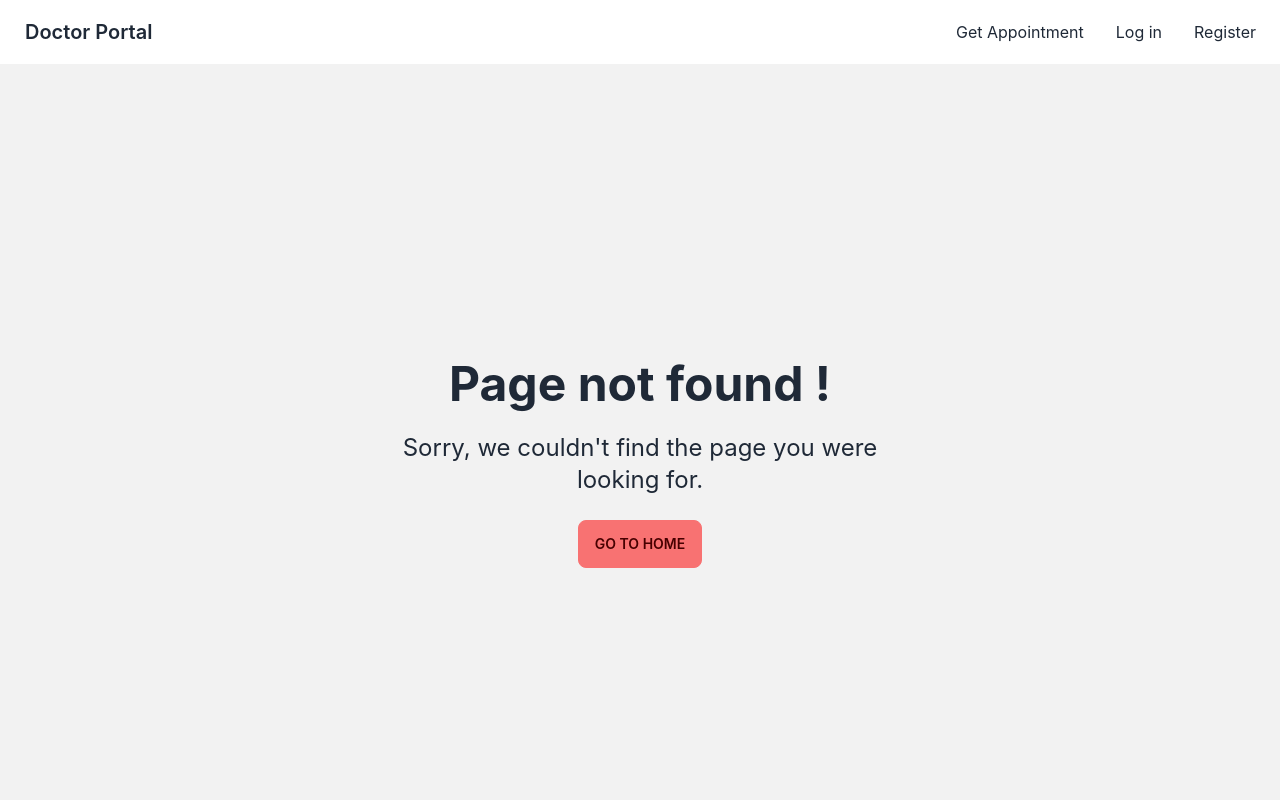
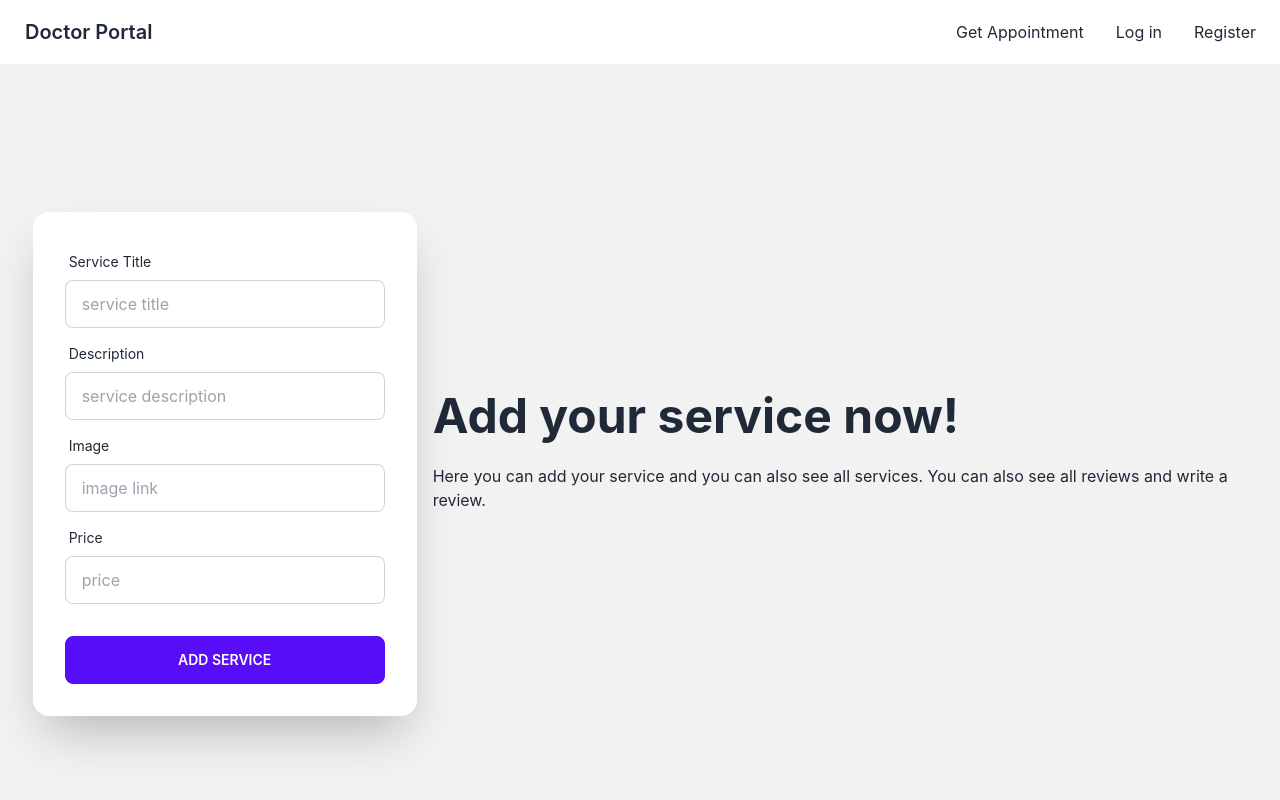
Before and after one commit to RaisulislamRimon/project11-service-review-client, a React (Create React App) app: page /add-service in a window 1280 px wide. Shown: the top 800 px of the page. Built offline with nearby package versions, Linux system fonts and the light colour scheme; no server answers.

Commit message:
add service form added

```diff
--- /dev/null
+++ b/src/Pages/AddService/AddService.js
@@ -0,0 +1,68 @@
+import React from "react";
+
+const AddService = () => {
+  return (
+    <div>
+      <div className="hero min-h-screen bg-base-200">
+        <div className="hero-content flex-col lg:flex-row-reverse">
+          <div className="text-center lg:text-left">
+            <h1 className="text-5xl font-bold">Add your service now!</h1>
+            <p className="py-6">
+              Here you can add your service and you can also see all services.
+              You can also see all reviews and write a review.
+            </p>
+          </div>
+          <div className="card flex-shrink-0 w-full max-w-sm shadow-2xl bg-base-100">
+            <div className="card-body">
+              <div className="form-control">
+                <label className="label">
+                  <span className="label-text">Service Title</span>
+                </label>
+                <input
+                  type="text"
+                  placeholder="service title"
+                  className="input input-bordered"
+                />
+              </div>
+              <div className="form-control">
+                <label className="label">
+                  <span className="label-text">Description</span>
+                </label>
+                <input
+                  type="text"
+                  placeholder="service description"
+                  className="input input-bordered"
+                />
+              </div>
+              <div className="form-control">
+                <label className="label">
+                  <span className="label-text">Image</span>
+                </label>
+                <input
+                  type="text"
+                  placeholder="image link"
+                  className="input input-bordered"
+                />
+              </div>
+              <div className="form-control">
+                <label className="label">
+                  <span className="label-text">Price</span>
+                </label>
+                <input
+                  type="text"
+                  placeholder="price"
+                  className="input input-bordered"
+                />
+              </div>
+              <div className="form-control mt-6">
+                <button className="btn btn-primary">Add Service</button>
+              </div>
+            </div>
+          </div>
+        </div>
+      </div>
+    </div>
+  );
+};
+
+export default AddService;
--- a/src/Pages/Shared/Header/Header.js
+++ b/src/Pages/Shared/Header/Header.js
@@ -3,7 +3,7 @@ import { Link } from "react-router-dom";
 import { AuthContext } from "../../../contexts/AuthProvider/AuthProvider";
 
 const Header = () => {
-  const { user, logout } = useContext(AuthContext);
+  const { user, logOut } = useContext(AuthContext);
   const menuItems = (
     <>
       <li>
@@ -15,21 +15,25 @@ const Header = () => {
             <Link>My reviews</Link>
           </li>
           <li>
-            <Link>Add service</Link>
+            <Link to="/add-service">Add service</Link>
           </li>
         </>
       )}
-      <li>
-        <Link to="/login">Log in</Link>
-      </li>
-      {user?.email && (
+
+      {user?.email ? (
         <li>
-          <Link>Log out</Link>
+          <button onClick={logOut}>Log out</button>
         </li>
+      ) : (
+        <>
+          <li>
+            <Link to="/login">Log in</Link>
+          </li>
+          <li>
+            <Link to="/register">Register</Link>
+          </li>
+        </>
       )}
-      <li>
-        <Link to="/register">Register</Link>
-      </li>
     </>
   );
   return (
--- a/src/Router/Routes/Routes.js
+++ b/src/Router/Routes/Routes.js
@@ -1,6 +1,7 @@
 import React from "react";
 import { createBrowserRouter } from "react-router-dom";
 import Main from "../../Layout/Main";
+import AddService from "../../Pages/AddService/AddService";
 import AllServices from "../../Pages/AllServices/AllServices";
 import Home from "../../Pages/Home/Home/Home";
 import NotFound from "../../Pages/NotFound/NotFound";
@@ -31,6 +32,10 @@ const router = createBrowserRouter([
           ),
       },
       {
+        path: "/add-service",
+        element: <AddService />,
+      },
+      {
         path: "/login",
         element: <Login />,
       },
```
